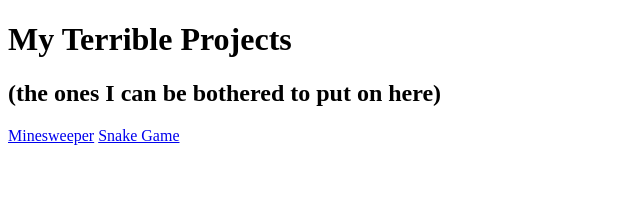
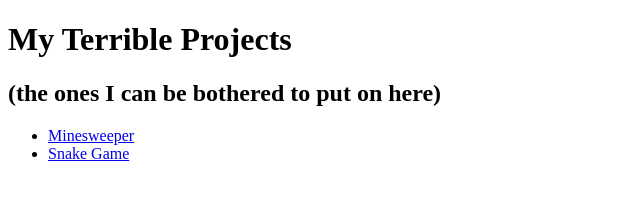
Before and after one commit to Nathan-J-49/test-site, a plain HTML site: page projects/projects_home.html in a window 1280 px wide. Shown: the whole page, without its empty margins (0-640 px from the left). Drawn offline with Linux system fonts and the light colour scheme; files that its build step writes are made by us from their sources.

Commit message:
use list in projects_home

```diff
--- a/projects/projects_home.html
+++ b/projects/projects_home.html
@@ -8,8 +8,12 @@
   </head>
   <body>
 		<h1>My Terrible Projects</h1>
-        <h2>(the ones I can be bothered to put on here)</h2>
-        <a href="/test-site/projects/minesweeper">Minesweeper</a>
-        <a href="/test-site/projects/snake_game">Snake Game</a>
+    <h2>(the ones I can be bothered to put on here)</h2>
+		<ul>
+			<li><a href="/test-site/projects/minesweeper">Minesweeper</a></li>
+			<li><a href="/test-site/projects/snake_game">Snake Game</a></li>
+		</ul>
+
+
   </body>
 </html>
```
